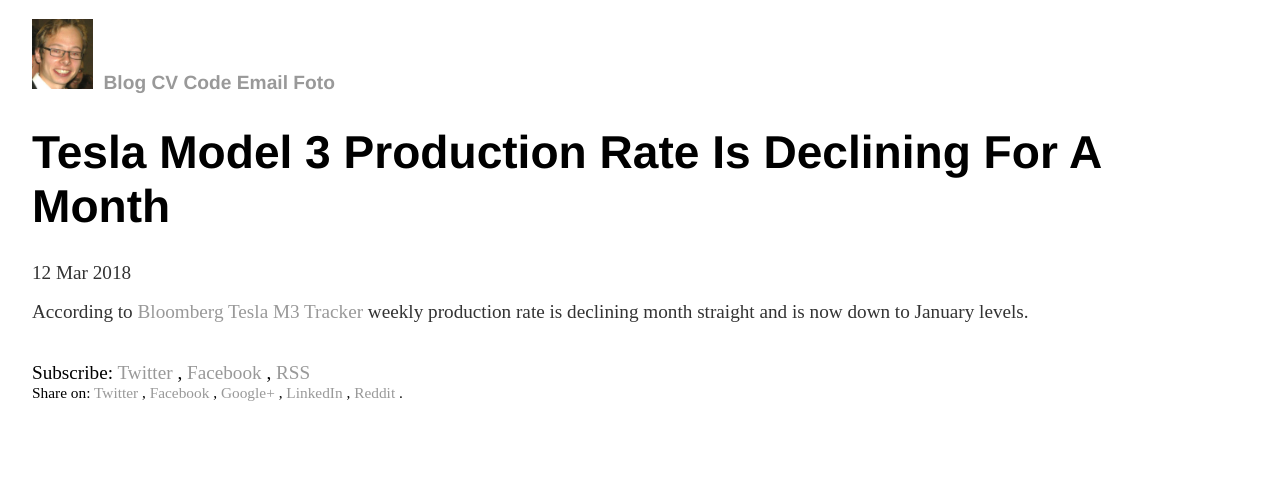
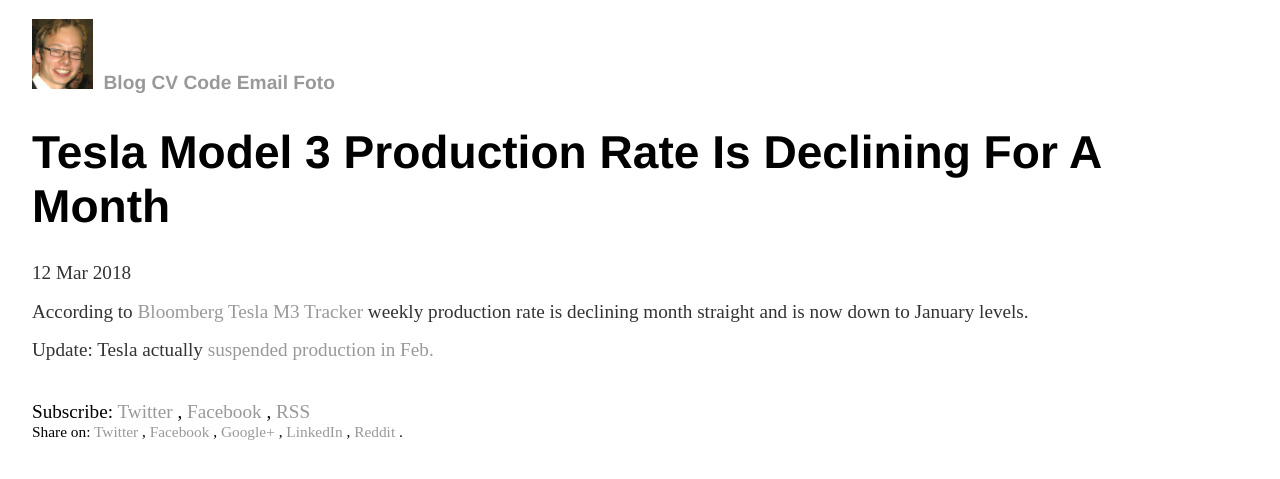
Before and after one commit to vackosar/vackosar.github.io, a Jekyll site: the page built from _posts/2018-03-12-Tesla-Model-3-Production-Rate-Is-Declining-For-A-Month.md, in a window 1280 px wide. Shown: the top 479 px of the page. Built offline with Jekyll 4.4.1, drawn with Linux system fonts in a browser that asks for light colours; comment, search, counter and statistics services are not loaded.

Commit message:
Update Tesla decline

```diff
--- a/_posts/2018-03-12-Tesla-Model-3-Production-Rate-Is-Declining-For-A-Month.md
+++ b/_posts/2018-03-12-Tesla-Model-3-Production-Rate-Is-Declining-For-A-Month.md
@@ -5,3 +5,5 @@
 ---
 
 According to [Bloomberg Tesla M3 Tracker](https://www.bloomberg.com/graphics/2018-tesla-tracker/) weekly production rate is declining month straight and is now down to January levels.
+
+Update: Tesla actually [suspended production in Feb.](https://www.bloomberg.com/news/articles/2018-03-11/tesla-temporarily-suspended-model-3-production-in-late-february)
```
